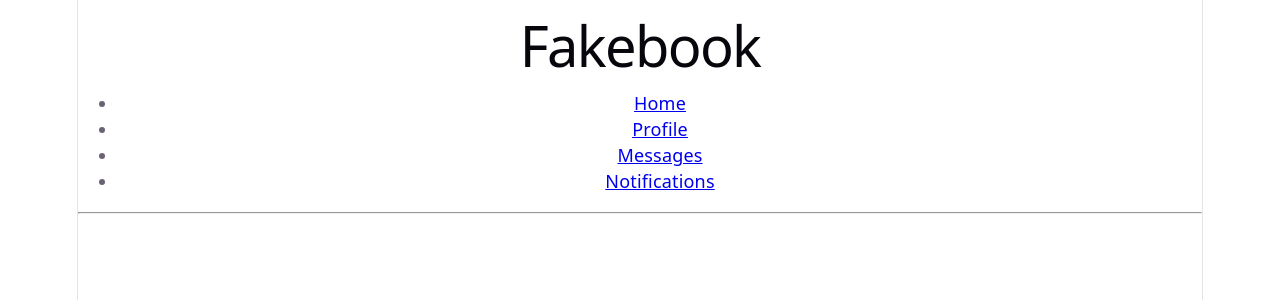
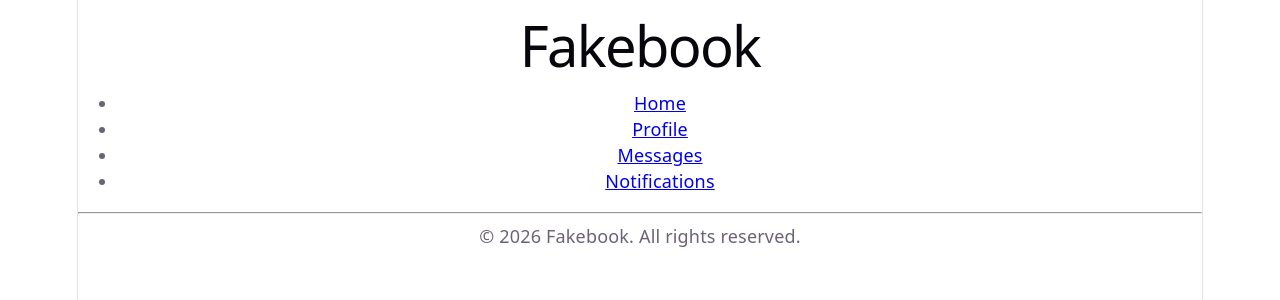
Before and after one commit to johnbords/learn-front-end, a React (Vite) app in the folder fakebook-frontend/: page / in a window 1280 px wide. Shown: the top 300 px of the page. Built offline with nearby package versions, Linux system fonts and the light colour scheme.

Commit message:
Add Footer component

```diff
--- a/fakebook-frontend/src/App.jsx
+++ b/fakebook-frontend/src/App.jsx
@@ -1,8 +1,12 @@
 import Header from './Header.jsx'
+import Footer from './Footer.jsx'
 
 function App() {
   return(
-    <Header/>
+    <>
+      <Header/>
+      <Footer/>
+    </>
   );
 }
 
--- /dev/null
+++ b/fakebook-frontend/src/Footer.jsx
@@ -0,0 +1,10 @@
+
+function Footer(){
+    return(
+        <footer>
+            <p>&copy; {new Date().getFullYear()} Fakebook. All rights reserved.</p>
+        </footer>
+    );
+}
+
+export default Footer;
```
